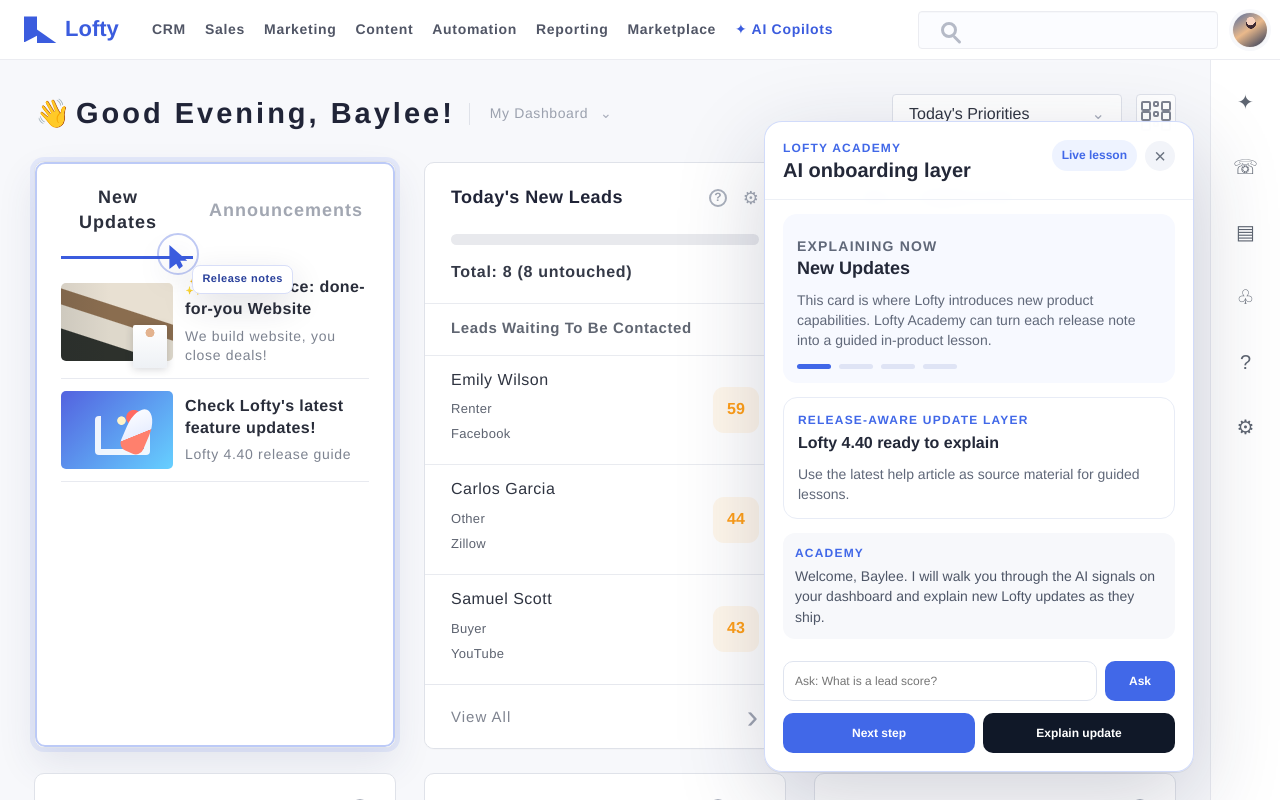
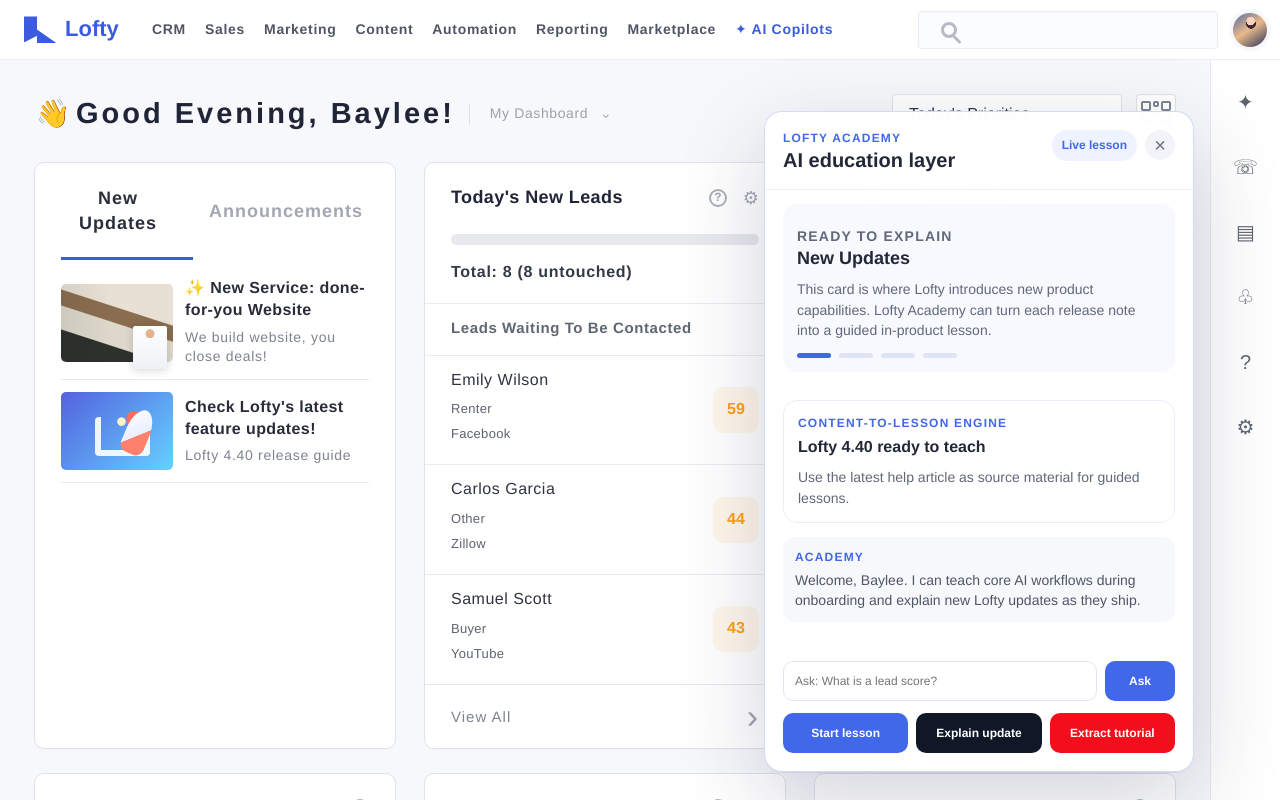
Before and after one commit to shrey-Bish/Agent-Reborn, a React (Vite) app: page / in a window 1280 px wide. Both pictures are taken after a click on the button "✦ AI Copilots". Shown: the top 800 px of the page. Built offline with nearby package versions, Linux system fonts and the light colour scheme.

Commit message:
fixed initial UI

```diff
--- a/src/main.jsx
+++ b/src/main.jsx
@@ -30,6 +30,19 @@
   },
 ];
 
+const helpCenterTutorial = {
+  title: "Aidentified Integration",
+  source: "Lofty Help Center",
+  url: "https://help.lofty.com/hc/en-us/articles/40537616665627-Aidentified-Integration",
+  extractedSteps: [
+    "Connect Aidentified to Lofty from the Connect menu, choose the Lofty logo, enter Lofty credentials, and submit.",
+    "Connect Aidentified to LinkedIn by selecting Connect > LinkedIn and following the page steps.",
+    "Send records to Lofty by selecting prospect checkboxes and choosing Add to Lofty.",
+  ],
+  liveSummary:
+    "I extracted this from the written Help Center tutorial. In the live product, I would convert each written instruction into a red box, an arrow, and a spoken step on the current screen.",
+};
+
 const lessonSteps = [
   {
     target: "updates",
@@ -58,19 +71,55 @@
 ];
 
 function App() {
-  const [activeTarget, setActiveTarget] = useState("updates");
+  const demoMode =
+    typeof window !== "undefined"
+      ? new URLSearchParams(window.location.search).get("demo")
+      : "";
+  const startWithHelpExtraction = demoMode === "help";
+  const startWithReleaseExplanation = demoMode === "release";
+
+  const [activeTarget, setActiveTarget] = useState(
+    startWithHelpExtraction || startWithReleaseExplanation ? "updates" : null,
+  );
   const [lessonIndex, setLessonIndex] = useState(0);
   const [question, setQuestion] = useState("");
-  const [tutorOpen, setTutorOpen] = useState(false);
+  const [tutorOpen, setTutorOpen] = useState(
+    startWithHelpExtraction || startWithReleaseExplanation,
+  );
   const [leadInsightOpen, setLeadInsightOpen] = useState(false);
   const [cursorPulse, setCursorPulse] = useState(0);
-  const [messages, setMessages] = useState([
-    {
-      speaker: "Academy",
-      text: "Welcome, Baylee. I will walk you through the AI signals on your dashboard and explain new Lofty updates as they ship.",
-    },
-  ]);
-  const [releaseMode, setReleaseMode] = useState(false);
+  const [knowledgeMode, setKnowledgeMode] = useState(startWithHelpExtraction);
+  const [messages, setMessages] = useState(() => {
+    const startingMessages = [
+      {
+        speaker: "Academy",
+        text: "Welcome, Baylee. I can teach core AI workflows during onboarding and explain new Lofty updates as they ship.",
+      },
+    ];
+
+    if (startWithHelpExtraction) {
+      return [
+        ...startingMessages,
+        {
+          speaker: "Academy",
+          text: `${helpCenterTutorial.liveSummary} For example: ${helpCenterTutorial.extractedSteps[2]}`,
+        },
+      ];
+    }
+
+    if (startWithReleaseExplanation) {
+      return [
+        ...startingMessages,
+        {
+          speaker: "Academy",
+          text: "I found Lofty 4.40 and can turn the release details into a guided in-product lesson.",
+        },
+      ];
+    }
+
+    return startingMessages;
+  });
+  const [releaseMode, setReleaseMode] = useState(startWithReleaseExplanation);
 
   const activeStep = lessonSteps[lessonIndex];
   const activeCursorLabel =
@@ -86,10 +135,24 @@
   }
 
   function openAcademy() {
-    guideTo(activeTarget || activeStep.target);
+    setTutorOpen(true);
+    setActiveTarget(null);
+    setLessonIndex(0);
+    setLeadInsightOpen(false);
+    setKnowledgeMode(false);
+    setReleaseMode(false);
   }
 
   function nextStep() {
+    if (!activeTarget) {
+      guideTo(activeStep.target);
+      setMessages((items) => [
+        ...items,
+        { speaker: "Academy", text: activeStep.narration },
+      ]);
+      return;
+    }
+
     const nextIndex = Math.min(lessonIndex + 1, lessonSteps.length - 1);
     const nextStepData = lessonSteps[nextIndex];
     setLessonIndex(nextIndex);
@@ -101,6 +164,7 @@
   }
 
   function explainRelease() {
+    setKnowledgeMode(false);
     guideTo("updates");
     setReleaseMode(true);
     setMessages((items) => [
@@ -108,6 +172,19 @@
       {
         speaker: "Academy",
         text: `I found Lofty 4.40. A high-impact update is ${currentUpdate.title}. ${currentUpdate.lesson}`,
+      },
+    ]);
+  }
+
+  function explainHelpTutorial() {
+    setKnowledgeMode(true);
+    setReleaseMode(false);
+    guideTo("updates");
+    setMessages((items) => [
+      ...items,
+      {
+        speaker: "Academy",
+        text: `${helpCenterTutorial.liveSummary} For example: ${helpCenterTutorial.extractedSteps[2]}`,
       },
     ]);
   }
@@ -149,11 +226,15 @@
           messages={messages}
           question={question}
           releaseMode={releaseMode}
+          knowledgeMode={knowledgeMode}
           currentUpdate={currentUpdate}
+          helpCenterTutorial={helpCenterTutorial}
+          hasActiveTarget={Boolean(activeTarget)}
           setQuestion={setQuestion}
           onAskQuestion={askQuestion}
           onNextStep={nextStep}
           onExplainRelease={explainRelease}
+          onExplainHelpTutorial={explainHelpTutorial}
           onClose={() => setTutorOpen(false)}
         />
       ) : null}
@@ -318,6 +399,10 @@
       <span className="ai-cursor-pulse" />
       <span className="ai-cursor-pointer" />
       <span className="ai-cursor-label">{cursorLabel || "Lofty Academy"}</span>
+      <span className={`tutorial-red-box red-box-${activeTarget}`} />
+      <span className={`tutorial-arrow arrow-${activeTarget}`}>
+        <span>{activeTarget === "score-chip" ? "2" : "1"}</span>
+      </span>
     </div>
   );
 }
@@ -413,19 +498,23 @@
   messages,
   question,
   releaseMode,
+  knowledgeMode,
   currentUpdate,
+  helpCenterTutorial,
+  hasActiveTarget,
   setQuestion,
   onAskQuestion,
   onNextStep,
   onExplainRelease,
+  onExplainHelpTutorial,
   onClose,
 }) {
   return (
-    <aside className="academy-panel" aria-label="Lofty Academy onboarding layer">
+    <aside className="academy-panel" aria-label="Lofty Academy education layer">
       <div className="academy-header">
         <div>
           <span className="eyebrow">Lofty Academy</span>
-          <h2>AI onboarding layer</h2>
+          <h2>AI education layer</h2>
         </div>
         <div className="academy-header-actions">
           <span className="live-pill">Live lesson</span>
@@ -434,7 +523,7 @@
       </div>
 
       <div className="lesson-card">
-        <p className="lesson-kicker">Explaining now</p>
+        <p className="lesson-kicker">{hasActiveTarget ? "Explaining now" : "Ready to explain"}</p>
         <h3>{activeStep.label}</h3>
         <p>{activeStep.narration}</p>
         <div className="lesson-progress" aria-label="Lesson progress">
@@ -448,10 +537,33 @@
       </div>
 
       <div className="release-card">
-        <span>Release-aware update layer</span>
-        <strong>{releaseMode ? currentUpdate.title : "Lofty 4.40 ready to explain"}</strong>
-        <p>{releaseMode ? currentUpdate.value : "Use the latest help article as source material for guided lessons."}</p>
+        <span>{knowledgeMode ? "Help Center extraction" : "Content-to-lesson engine"}</span>
+        <strong>
+          {knowledgeMode
+            ? helpCenterTutorial.title
+            : releaseMode
+              ? currentUpdate.title
+              : "Lofty 4.40 ready to teach"}
+        </strong>
+        <p>
+          {knowledgeMode
+            ? `Source: ${helpCenterTutorial.source}. Extracted ${helpCenterTutorial.extractedSteps.length} written steps into a live walkthrough.`
+            : releaseMode
+              ? currentUpdate.value
+              : "Use the latest help article as source material for guided lessons."}
+        </p>
       </div>
+
+      {knowledgeMode ? (
+        <div className="extracted-steps">
+          {helpCenterTutorial.extractedSteps.map((step, index) => (
+            <article key={step}>
+              <span>{index + 1}</span>
+              <p>{step}</p>
+            </article>
+          ))}
+        </div>
+      ) : null}
 
       <div className="transcript">
         {messages.map((message, index) => (
@@ -472,8 +584,9 @@
       </form>
 
       <div className="academy-actions">
-        <button onClick={onNextStep}>Next step</button>
+        <button onClick={onNextStep}>{hasActiveTarget ? "Next step" : "Start lesson"}</button>
         <button onClick={onExplainRelease}>Explain update</button>
+        <button onClick={onExplainHelpTutorial}>Extract tutorial</button>
       </div>
     </aside>
   );
--- a/src/styles.css
+++ b/src/styles.css
@@ -1704,6 +1704,185 @@
   line-height: 1.45;
 }
 
+.tutorial-red-box {
+  position: absolute;
+  border: 4px solid #f20f1b;
+  border-radius: 3px;
+  box-shadow:
+    0 0 0 1px rgba(255, 255, 255, 0.95),
+    0 18px 40px rgba(121, 13, 21, 0.18);
+  pointer-events: none;
+}
+
+.red-box-updates {
+  left: -105px;
+  top: -30px;
+  width: 345px;
+  height: 88px;
+}
+
+.red-box-opportunities {
+  left: -68px;
+  top: -26px;
+  width: 350px;
+  height: 56px;
+}
+
+.red-box-opportunity-stats {
+  left: -310px;
+  top: -25px;
+  width: 452px;
+  height: 72px;
+}
+
+.red-box-score-chip {
+  left: -28px;
+  top: -20px;
+  width: 62px;
+  height: 58px;
+}
+
+.tutorial-arrow {
+  position: absolute;
+  width: 120px;
+  height: 62px;
+  color: #f20f1b;
+  pointer-events: none;
+}
+
+.tutorial-arrow::before {
+  position: absolute;
+  left: 27px;
+  top: 30px;
+  width: 88px;
+  height: 5px;
+  border-radius: 999px;
+  background: currentColor;
+  transform-origin: left center;
+  content: "";
+}
+
+.tutorial-arrow::after {
+  position: absolute;
+  right: -1px;
+  top: 23px;
+  width: 0;
+  height: 0;
+  border-top: 10px solid transparent;
+  border-bottom: 10px solid transparent;
+  border-left: 17px solid currentColor;
+  content: "";
+}
+
+.tutorial-arrow span {
+  position: absolute;
+  left: 0;
+  top: 8px;
+  display: inline-flex;
+  align-items: center;
+  justify-content: center;
+  width: 34px;
+  height: 34px;
+  border-radius: 50%;
+  background: currentColor;
+  color: #fff;
+  font-size: 18px;
+  font-weight: 900;
+  box-shadow: 0 10px 24px rgba(121, 13, 21, 0.22);
+}
+
+.arrow-updates {
+  left: 230px;
+  top: -86px;
+  transform: rotate(28deg);
+}
+
+.arrow-opportunities {
+  left: 242px;
+  top: -76px;
+  transform: rotate(32deg);
+}
+
+.arrow-opportunity-stats {
+  left: -200px;
+  top: -96px;
+  transform: rotate(62deg);
+}
+
+.arrow-score-chip {
+  left: -118px;
+  top: -96px;
+  transform: rotate(62deg);
+}
+
+.extracted-steps {
+  display: grid;
+  gap: 8px;
+  margin: 0 18px 12px;
+}
+
+.extracted-steps article {
+  display: grid;
+  grid-template-columns: 24px 1fr;
+  gap: 9px;
+  align-items: start;
+  padding: 9px;
+  border: 1px solid rgba(242, 15, 27, 0.16);
+  border-radius: 10px;
+  background: #fffafa;
+}
+
+.extracted-steps article span {
+  display: inline-flex;
+  align-items: center;
+  justify-content: center;
+  width: 22px;
+  height: 22px;
+  border-radius: 50%;
+  background: #f20f1b;
+  color: #fff;
+  font-size: 12px;
+  font-weight: 900;
+}
+
+.extracted-steps p {
+  margin: 0;
+  color: #515666;
+  font-size: 12px;
+  line-height: 1.4;
+}
+
+.academy-panel {
+  display: flex;
+  flex-direction: column;
+}
+
+.transcript {
+  flex: 1 1 auto;
+  min-height: 112px;
+}
+
+.academy-actions {
+  grid-template-columns: repeat(3, minmax(0, 1fr));
+}
+
+.academy-actions button {
+  padding: 0 8px;
+  font-size: 12px;
+  line-height: 1.2;
+}
+
+.academy-actions button:nth-child(3) {
+  background: #f20f1b;
+}
+
+@media (max-width: 900px) {
+  .tutorial-red-box {
+    transform: scale(0.82);
+    transform-origin: left top;
+  }
+}
+
 @keyframes cursor-arrive {
   from {
     opacity: 0;
```
Also changed, not shown: 2 other files (tests, documents, lock files or other folders).
